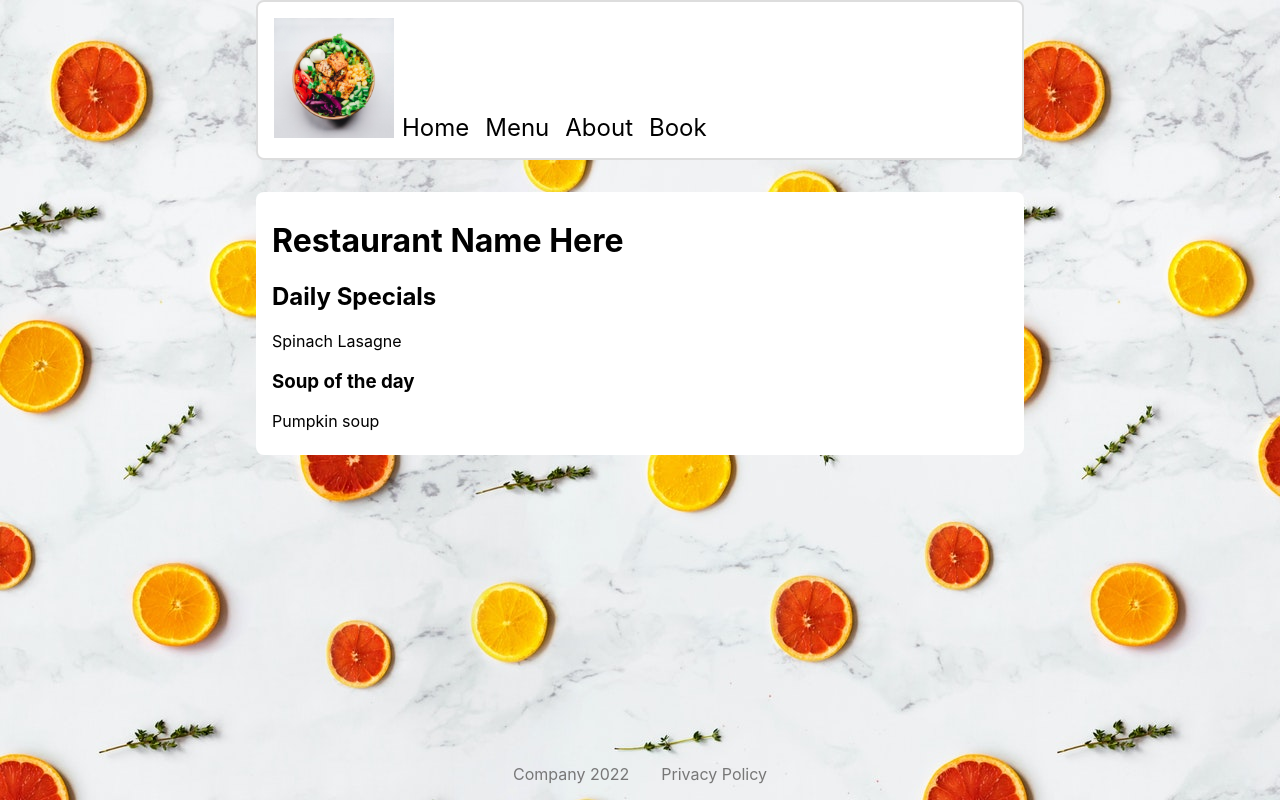
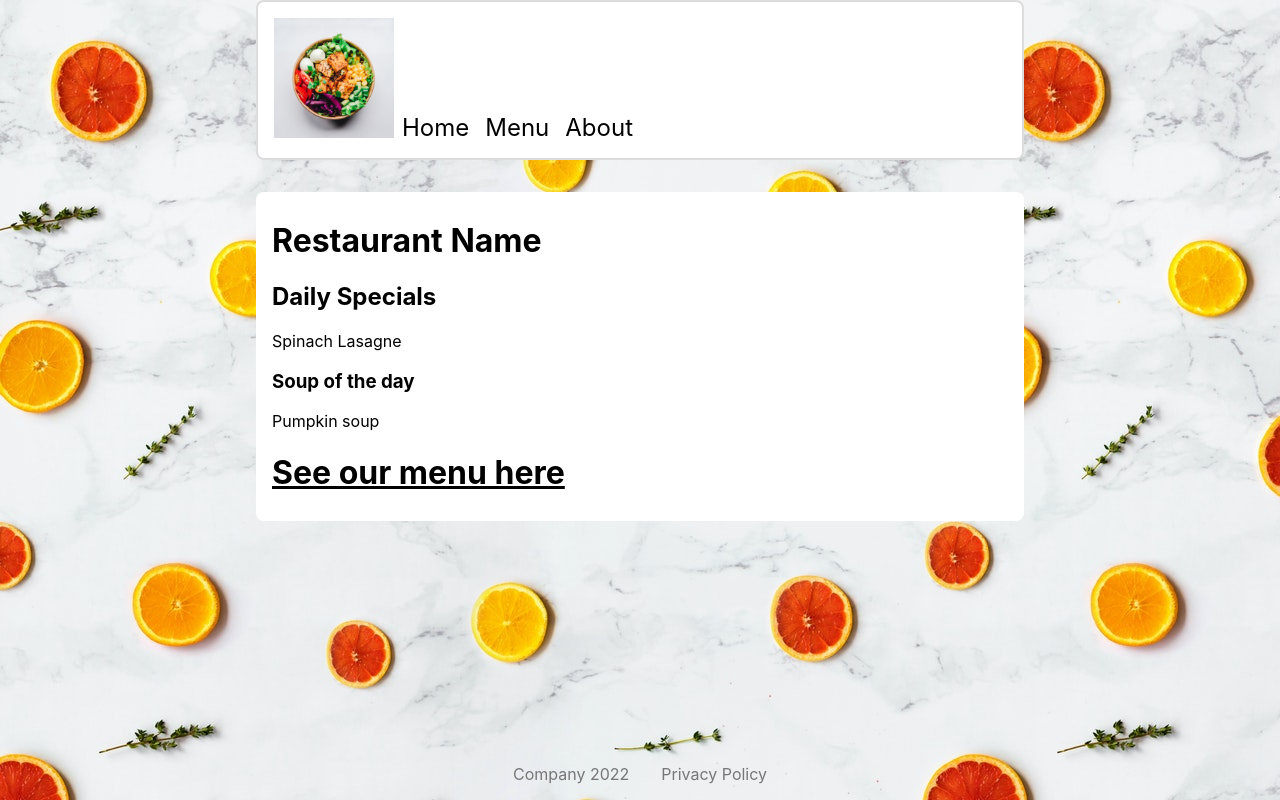
Before and after one commit to jimmym620/MenuPage_REACT, a Next.js app in the folder menu_app/: page / in a window 1280 px wide. Built offline with nearby package versions, Linux system fonts and the light colour scheme.

Commit message:
removed contact page

```diff
--- a/menu_app/comp/Navbar.js
+++ b/menu_app/comp/Navbar.js
@@ -16,9 +16,6 @@ const Navbar = () => {
             <Link href="/about">
                 <a>About</a>
             </Link>
-            <Link href="/contact">
-                <a>Book</a>
-            </Link>
         </nav>
     );
 };
--- a/menu_app/pages/index.js
+++ b/menu_app/pages/index.js
@@ -11,12 +11,17 @@ export default function Home() {
                 <meta name="keywords" content="food" />
             </Head>
             <div className="main-container white-box">
-                <h1>Restaurant Name Here</h1>
+                <h1>Restaurant Name</h1>
                 <h2>Daily Specials</h2>
 
                 <p>Spinach Lasagne</p>
                 <h3>Soup of the day</h3>
                 <p>Pumpkin soup</p>
+                <Link href="/dishes">
+                    <a>
+                        <h1>See our menu here</h1>
+                    </a>
+                </Link>
             </div>
         </>
     );
--- a/menu_app/styles/globals.scss
+++ b/menu_app/styles/globals.scss
@@ -58,6 +58,9 @@ nav {
 
 .main-container {
     padding: 0.5rem 1rem;
+    a {
+        text-decoration: underline;
+    }
 }
 
 .categoryButton {
@@ -279,7 +282,7 @@ footer {
     .content {
         display: flex;
         flex-direction: column;
-        width: 100%;
+        width: 96vw;
         height: 100vh;
         margin: 0 auto;
         padding: 0;
```
Also changed, not shown: menu_app/pages/contact.js (deleted, +0 -17 lines).
